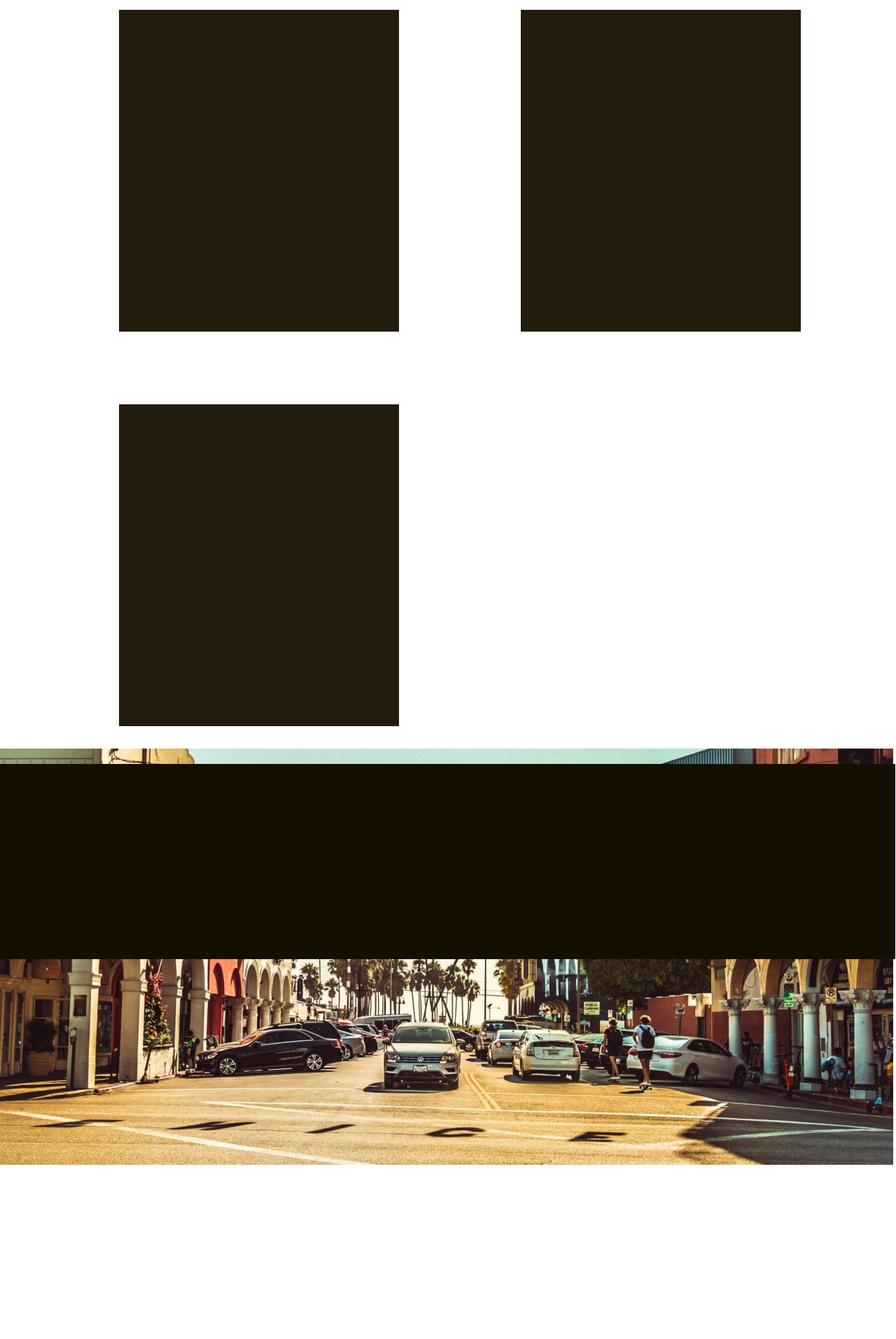
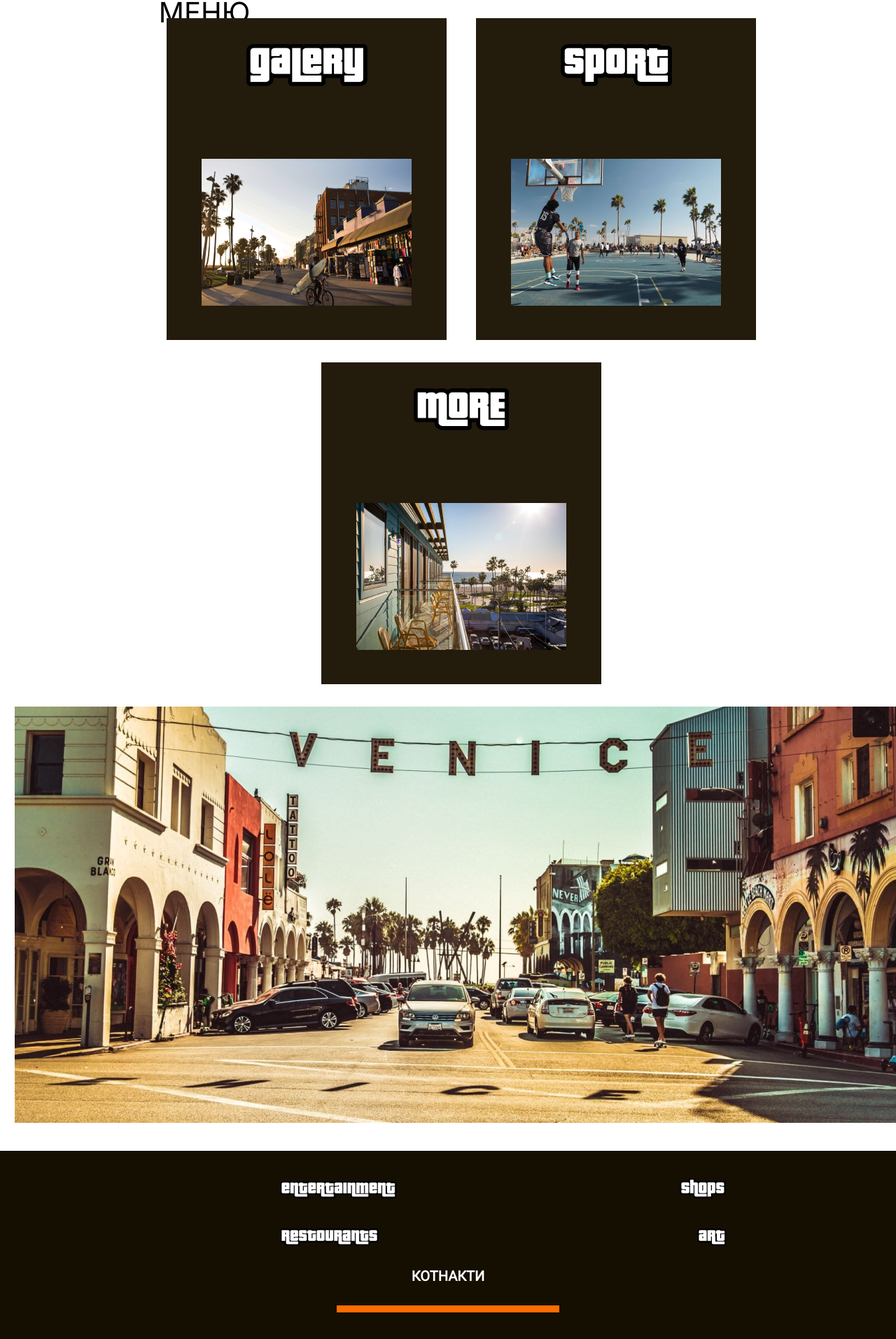
Before and after one commit to evgensin/homework, a plain HTML site: page lesson4/index.html in a window 1280 px wide. Shown: the part 886-2800 px from the top of the page at 70% size. Before the commit the page ends 2555 px from the top, so only its background shows below. Drawn offline with Linux system fonts and the light colour scheme.

Commit message:
homework

```diff
--- a/lesson3/style/style.css
+++ b/lesson3/style/style.css
@@ -24,10 +24,7 @@ font-weight: 400;
     background-image:url(../img/backfon.png);
     width: 1500px;
     height: 766px;
-    /*background-repeat: no-repeat;
-    background-size: 100%;
-    min-height: 71vh;
-    min-width: 100vh;*/
+
 }
 
 .backtext{
@@ -83,6 +80,7 @@ font-weight: 400;
     margin-left: 77px;
 
 }
+
 .content1{
     box-shadow: -4px 0px 15px rgb(6, 160, 244);
 }
--- a/lesson4/index.html
+++ b/lesson4/index.html
@@ -11,20 +11,46 @@
 
 </head>
 <body>
-    <div class="header">
+    <div class="header">    </div>
 
+    <div class="block">
+          <div class="napis">
+            КАРТКИ МЕНЮ
+          </div>
+          <div class="card">
+            <div class="card1">
+              <a href="#"><img class="name" src="./img/galery.png" alt="galety"></a>
+              <img class="pict" src="./img/фотогалереї.png" alt="gal">
+            </div>
+            <div class="card2">
+              <a href="#"><img class="name" src="./img/спорт.png" alt="sport"></a>
+              <img class="pict" src="./img/фотоспорту.png" alt="spo">
+            </div>
+            <div class="card3">
+              <a href="#"><img class="name" src="./img/more.png" alt="more"></a>
+              <img class="pict" src="./img/фотоінше.png" alt="mor">
+            </div>
+          </div>
     </div>
-    <div class="napis">
-      КАРТКИ МЕНЮ
-    </div>
-    <div class="card">
-      <div class="card1"></div>
-      <div class="card2"></div>
-      <div class="card3"></div>
-    </div>
+
     <div class="foto">
       <div class="foto1"><img src="./img/фото.png" alt="foto"></div>
     </div>
-    <div class="background"></div>
+
+    <div class="background">
+      <div class="first-block">
+        <img class="fbk1" src="./img/entertain.png" alt="ent">
+        <img class="fbk2" src="./img/shops.png" alt="shop">
+      </div>
+      <div class="second-block">
+        <img class="sbk1" src="./img/restourants.png" alt="rest">
+        <img class="sbk2" src="./img/art.png" alt="art">
+      </div>
+      <h4>КОТНАКТИ</h4>
+      <div class="line">
+        <img src="./img/line.png" alt="line">
+      </div>
+
+    </div>
 </body>
 </html>
--- a/lesson4/style/style.css
+++ b/lesson4/style/style.css
@@ -13,8 +13,12 @@ body{
     background-position: 55% 22%, left top;
     min-height: 90vh;*/
 }
+.block{
+    margin: 0 auto;
+    text-align: center;
+
+}
 .napis{
-position: absolute;
     width: 304px;
     height: 48px;
     left: 112px;
@@ -25,8 +29,10 @@ font-weight: 400;
     font-size: 40px;
     line-height: 48px;
     color: #000000;
-margin-top: 50px;
+    margin-top: 32px;
+    padding-left: 140px;
 }
+
 .card> div{
     width: 400px;
     height: 460px;
@@ -34,25 +40,54 @@ left: 112px;
     top: 812px;
     background: #231B0C;
     display: inline-block;
-margin-top: 100px;
-margin-left: 170px;
+    margin-top: 32px;
+    margin-left: 38px;
 }
+
+.name{
+    padding-top: 37px;
+ }
+ .pict{
+    padding-top: 100px;
+ }
+
 .foto{
-position: relative;
-width: 1276px;
+
+}
+.foto1{
+    width: 1239px;
     height: 595px;
-margin-top: 30px;
-display: flex;
-justify-content: center;
-align-items: center;
+    text-align: center;
+    margin: 32px auto;
 }
 
 .background{
-    position: absolute;
     width: 100%;
     height: 279px;
     left: -1px;
     top: 1948px;
     background: #150F02;
-    margin-top: 30px;
+    margin-top: 40px;
 }
+.first-block, .second-block{
+    padding-top: 39px;
+    padding-left: 400px;
+}
+.fbk2{
+    padding-left: 400px;
+}
+.sbk2{
+    padding-left: 450px;
+}
+h4{
+font-family: 'Roboto';
+font-style: normal;
+font-weight: 600;
+font-size: 20px;
+color: #FFFFFF;
+text-align: center;
+}
+.line{
+    text-align: center;
+    padding-top: 0px;
+}
```
Also changed, not shown: lesson4/img/fb.png (added), lesson4/img/inst.png (added), lesson4/img/line.png (added), lesson4/img/yt.png (added), 1 other file. Lines whose indentation alone changed are shown as unchanged.
